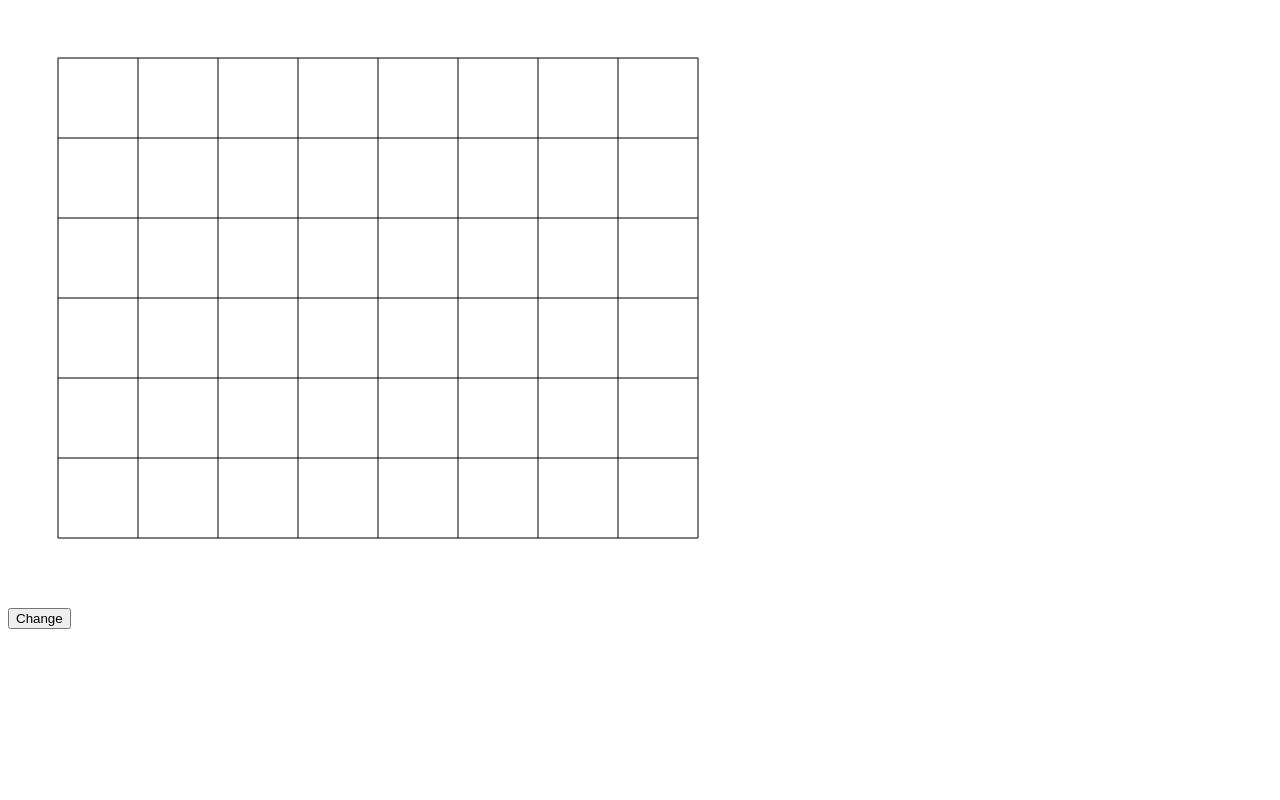
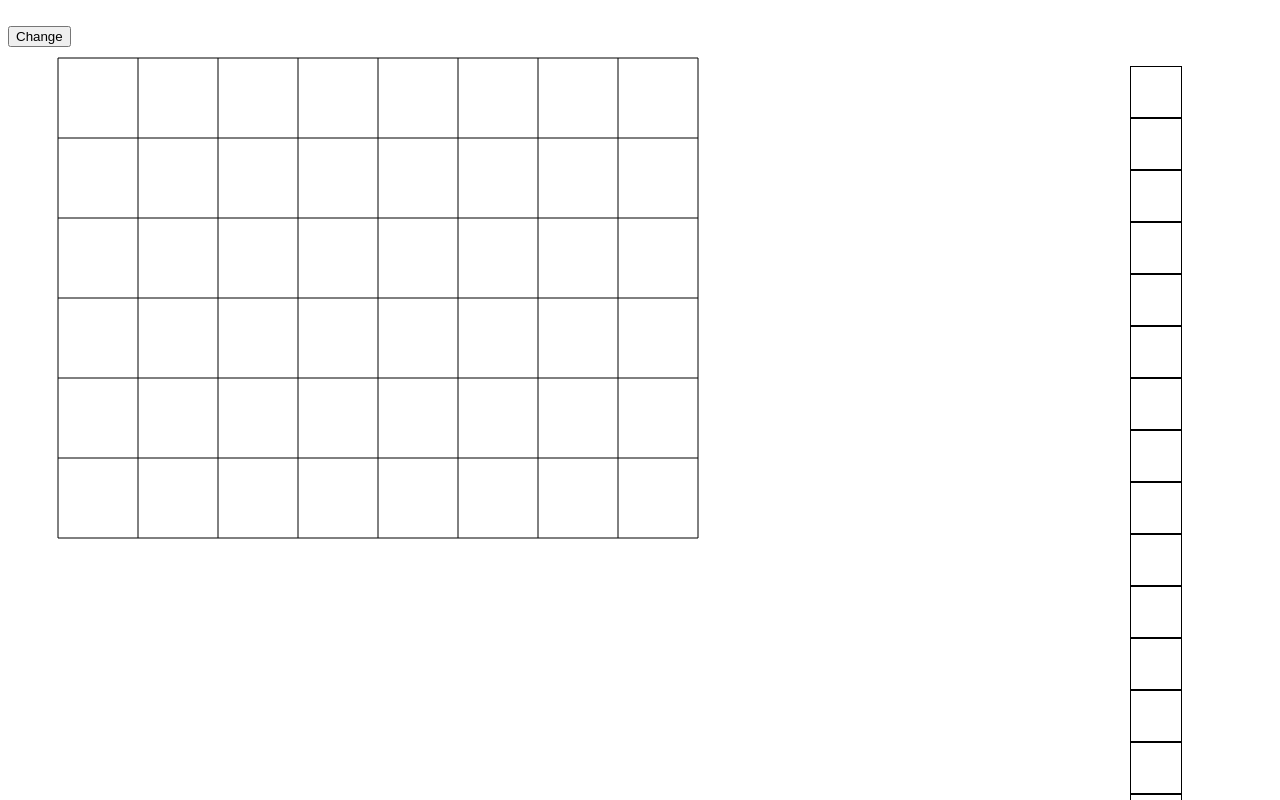
Before and after one commit to Hairash/Robot-in-the-maze, a plain HTML site: page index.html in a window 1280 px wide. Drawn offline with nearby package versions, Linux system fonts and the light colour scheme.

Commit message:
jQuerry added. Queue added. Canvas with button fixed.

```diff
--- a/index.html
+++ b/index.html
@@ -1,12 +1,16 @@
 <html>
 <head>
+	<link rel = "stylesheet" href="style.css">
+	<script src="https://ajax.googleapis.com/ajax/libs/jquery/3.4.1/jquery.min.js"></script>
 	<script type="text/javascript" src = 'field.js'></script>
+	<script type="text/javascript" src = 'queue.js'></script>
 	<script type="text/javascript" src = 'script.js'></script>
 </head>
 <body>
 	<canvas id = 'canvas' width="800" height="600"></canvas>
 	<br>
 	<input type="button" value="Change" id = 'change_btn'>
+	<div id = 'queue'></div>
 
 </body>
 </html>
--- /dev/null
+++ b/queue.js
@@ -0,0 +1,14 @@
+class Queue {
+    constructor($queue, length = 10) {
+        this.length = length;
+        this.$queue = $queue;
+    }
+
+    draw() {
+        length = this.length;
+        let $queue = this.$queue;
+        for (let i = 0; i < length; i++) {
+            $('<div class = "cell">').appendTo($queue);
+        }
+    }
+}
--- a/script.js
+++ b/script.js
@@ -4,7 +4,6 @@ function start() {
 	const canvas = document.getElementById('canvas');
 	const ctx = canvas.getContext('2d');
 	field = new Field(ctx, M = 8, N = 6, Cell_size = 80, Indent = 50);
-	// let grid = new Grid(ctx, M = 8, N = 6, Cell_size = 80, Indent = 50);
 	field.grid.draw();
 
 	var img = new Image();
@@ -12,6 +11,9 @@ function start() {
 
 	document.getElementById('change_btn').onclick = function() {
 		field.add_robot_random(img);
-	}
+    }
 
+    queue = new Queue($('#queue'));
+    queue.draw();
+    queue.draw();
 }
--- /dev/null
+++ b/style.css
@@ -0,0 +1,28 @@
+:root {
+    --cell-size: 50px;
+}
+
+#canvas {
+    position: fixed;
+}
+
+#change_btn {
+    position: fixed;
+}
+
+#queue {
+    position: absolute;
+    display: inline-block;
+    vertical-align: top;
+    width: var(--cell-size);
+    margin-top: 40px;
+    /* right: 50px; */
+    right: 100px;
+}
+
+.cell {
+    display: block;
+    width: var(--cell-size);
+    height: var(--cell-size);
+    border: 1px solid;
+}
```
